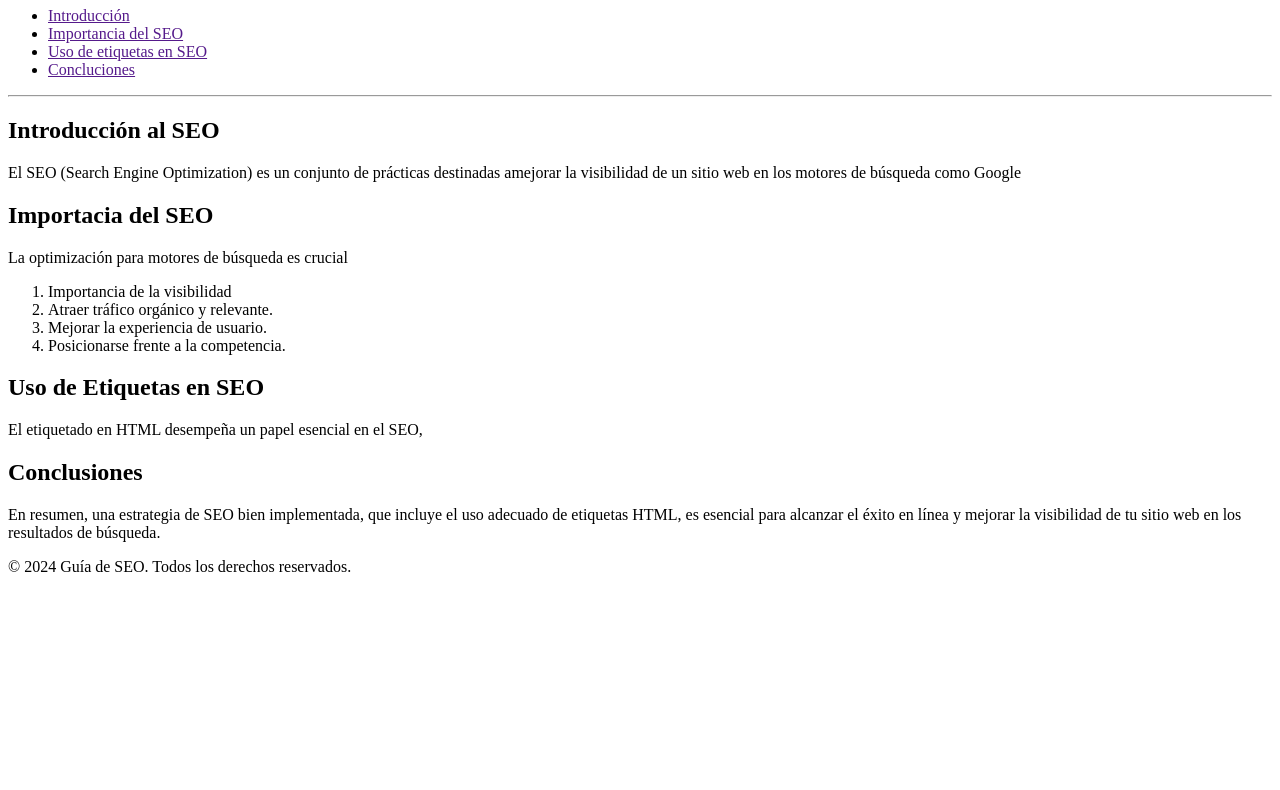
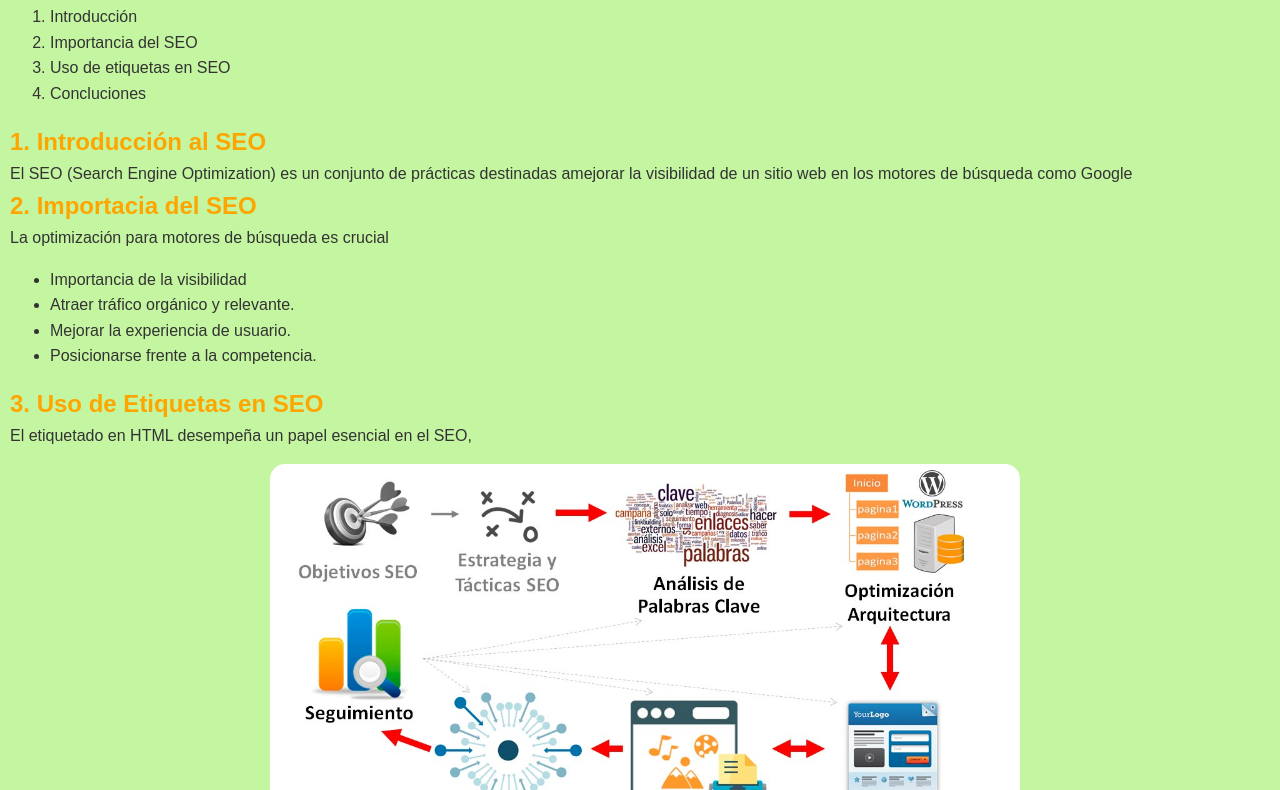
Before and after one commit to rimacm/M03-HTML, a plain HTML site: page index.html in a window 1280 px wide. Shown: the part 73-863 px from the top of the page. Before the commit the page ends 800 px from the top, so only its background shows below. Drawn offline with Linux system fonts and the light colour scheme.

Commit message:
feat: add reset.css and style.css, modify html
Añadidos los archivos reset.css y style.css para establecer estilos base.
Se realizaron modificaciones en el archivo HTML para integrar los estilos.

```diff
--- a/index.html
+++ b/index.html
@@ -3,55 +3,65 @@
   <head>
     <meta charset="UTF-8" />
     <meta name="viewport" content="width=device-width, initial-scale=1.0" />
+    <link rel="stylesheet" type="text/css" href="reset.css">
+    <link rel="stylesheet" type="text/css" href="styles.css">
     <title>Document</title>
   </head>
   <body>
     <header>
-      <h1>Guia de Seo: Optimización para Motores de Búsqueda</h1>
-      <nav>
-        <ul>
-          <li><a href="">Introducción</a></li>
-          <li><a href="">Importancia del SEO</a></li>
-          <li><a href="">Uso de etiquetas en SEO</a></li>
-          <li><a href="">Concluciones</a></li>
-        </ul>
-      </nav>
+      <h1>Optimización para Motores de Búsqueda SEO</h1>
+
     </header>
-<hr>
+    <hr>
     <main>
-      <section>
-        <h2>Introducción al SEO</h2>
+
+      <section >
+        <ol>
+          <li>Introducción</li>
+          <li>Importancia del SEO</li>
+          <li>Uso de etiquetas en SEO</li>
+          <li>Concluciones</li>
+        </ol>
+
+      </section>
+      <section id="introduccion">
+        <h2 class="titulo">1. Introducción al SEO</h2>
         <p>
           El SEO (Search Engine Optimization) es un conjunto de prácticas
           destinadas amejorar la visibilidad de un sitio web en los motores de
           búsqueda como Google
         </p>
       </section>
-      <section>
-        <h2>Importacia del SEO</h2>
+      <section  id="importancia">
+        <h2 class="titulo">2. Importacia del SEO</h2>
         <div>
           <p>La optimización para motores de búsqueda es crucial</p>
-          <ol>
+          <ul>
             <li>Importancia de la visibilidad</li>
             <li>Atraer tráfico orgánico y relevante.</li>
             <li>Mejorar la experiencia de usuario.</li>
             <li>Posicionarse frente a la competencia.</li>
-          </ol>
+          </ul>
         </div>
       </section>
       <section>
-        <h2>Uso de Etiquetas en SEO</h2>
+        <h2 class="titulo">3. Uso de Etiquetas en SEO</h2>
         <p>El etiquetado en HTML desempeña un papel esencial en el SEO,</p>
       </section>
-      <section>
-        <h2>Conclusiones</h2>
+      <section id="imagen-container">
+        <div >
+          <img src="images/proceso-optimizacion-seo.jpg" alt="">
+        </div>
+      </section>
+      <section id="conclucion">
+        <h2 class="titulo">4. Conclusiones</h2>
         <p>
           En resumen, una estrategia de SEO bien implementada, que incluye el
           uso adecuado de etiquetas HTML, es esencial para alcanzar el éxito en
           línea y mejorar la visibilidad de tu sitio web en los resultados de
           búsqueda.
         </p>
-      </section>
+      </section >
     </main>
     <footer>
       <p>&copy; 2024 Guía de SEO. Todos los derechos reservados.</p>
--- /dev/null
+++ b/reset.css
@@ -0,0 +1,73 @@
+/* Reset CSS */
+* {
+  /* margin: 0;
+  padding: 0; */
+  box-sizing: border-box;
+}
+
+/* Estilos básicos para el cuerpo del documento */
+body {
+  margin: 0;
+  padding: 0;
+  font-family: Arial, sans-serif;
+  line-height: 1.6; /* Mejorar la legibilidad del texto */
+  color: #333; /* Establecer color de texto predeterminado */
+}
+
+/* Corrección de estilos para elementos de lista */
+/* ul, ol {
+  list-style: none;
+} */
+
+/* Estilos básicos para enlaces */
+a {
+  text-decoration: none;
+  color: inherit;
+}
+
+/* Estilos básicos para elementos de texto */
+h1, h2, h3, h4, h5, h6, p {
+  margin: 0;
+  padding: 0;
+}
+
+/* Establecer estilos básicos para las imágenes */
+img {
+  max-width: 100%;
+  height: auto;
+  display: block; /* Eliminar espacio adicional debajo de las imágenes */
+}
+
+/* Eliminar la apariencia predeterminada de los elementos de formulario */
+input, textarea, button, select {
+  margin: 0;
+  padding: 0;
+  border: none;
+  font-family: inherit;
+  font-size: inherit;
+}
+
+/* Establecer estilos básicos para elementos de formulario */
+input, textarea {
+  width: 100%;
+  padding: 8px;
+  margin-bottom: 10px;
+}
+
+/* Eliminar bordes y estilos predeterminados para elementos de formulario */
+button, input[type="submit"] {
+  background-color: transparent;
+  border: none;
+  cursor: pointer;
+  color: inherit;
+}
+
+/* Eliminar el resplandor al hacer clic en algunos navegadores */
+button:focus, input:focus {
+  outline: none;
+}
+
+/* Establecer estilos básicos para la etiqueta de área de texto */
+textarea {
+  resize: none; /* Evitar que el área de texto sea redimensionable */
+}
--- /dev/null
+++ b/styles.css
@@ -0,0 +1,42 @@
+body {
+  font-family: 'Arial', sans-serif;
+  background-color: rgb(196, 245, 161);
+}
+h1{
+  text-align: center;
+  color: orangered;
+
+}
+.titulo{
+  color: orange
+}
+section{
+  padding-left: 10px;
+}
+#imagen-container{
+  width: 70vw;
+  margin: auto;
+}
+img {
+  width: 750px;
+  text-align: center;
+  display: flex;
+  margin: auto;
+  border-radius: 15px;
+  margin-top: 15px;
+}
+
+#conclucion{
+  margin-bottom: 30px;
+}
+footer{
+  height:  50px;
+  background-color: #f3c46d;
+  text-align: center;
+  /* position: fixed; */
+  /* bottom: 0; */
+  display: flex;
+  justify-content: center;
+  align-items: center;
+  width: 100%;
+}
```
Also changed, not shown: images/Portada-imagenes-blog-15-metricas-2-1.png (added), images/optimización-de-motores-de-búsqueda-seo.jpg (added), images/proceso-optimizacion-seo.jpg (added).
